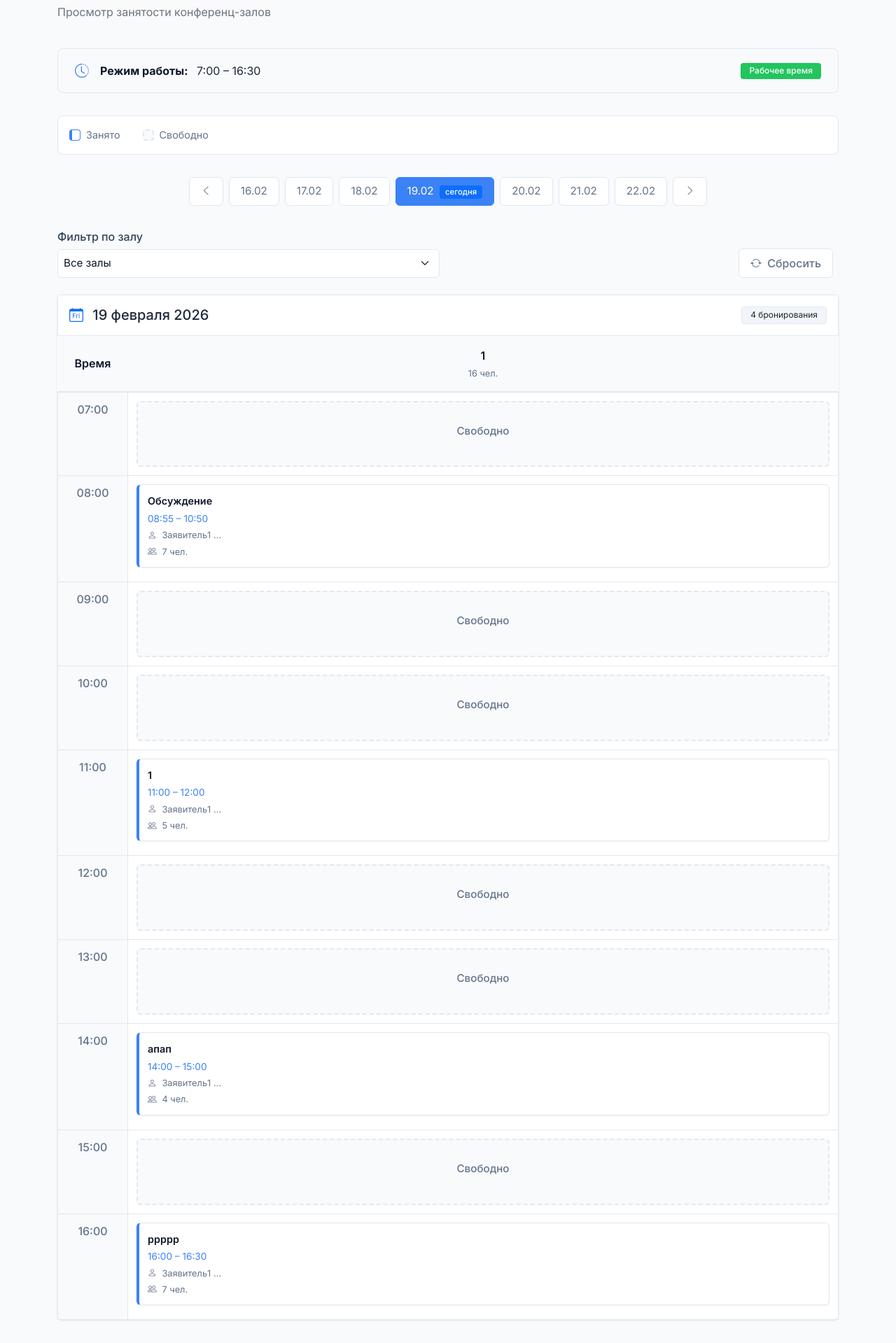
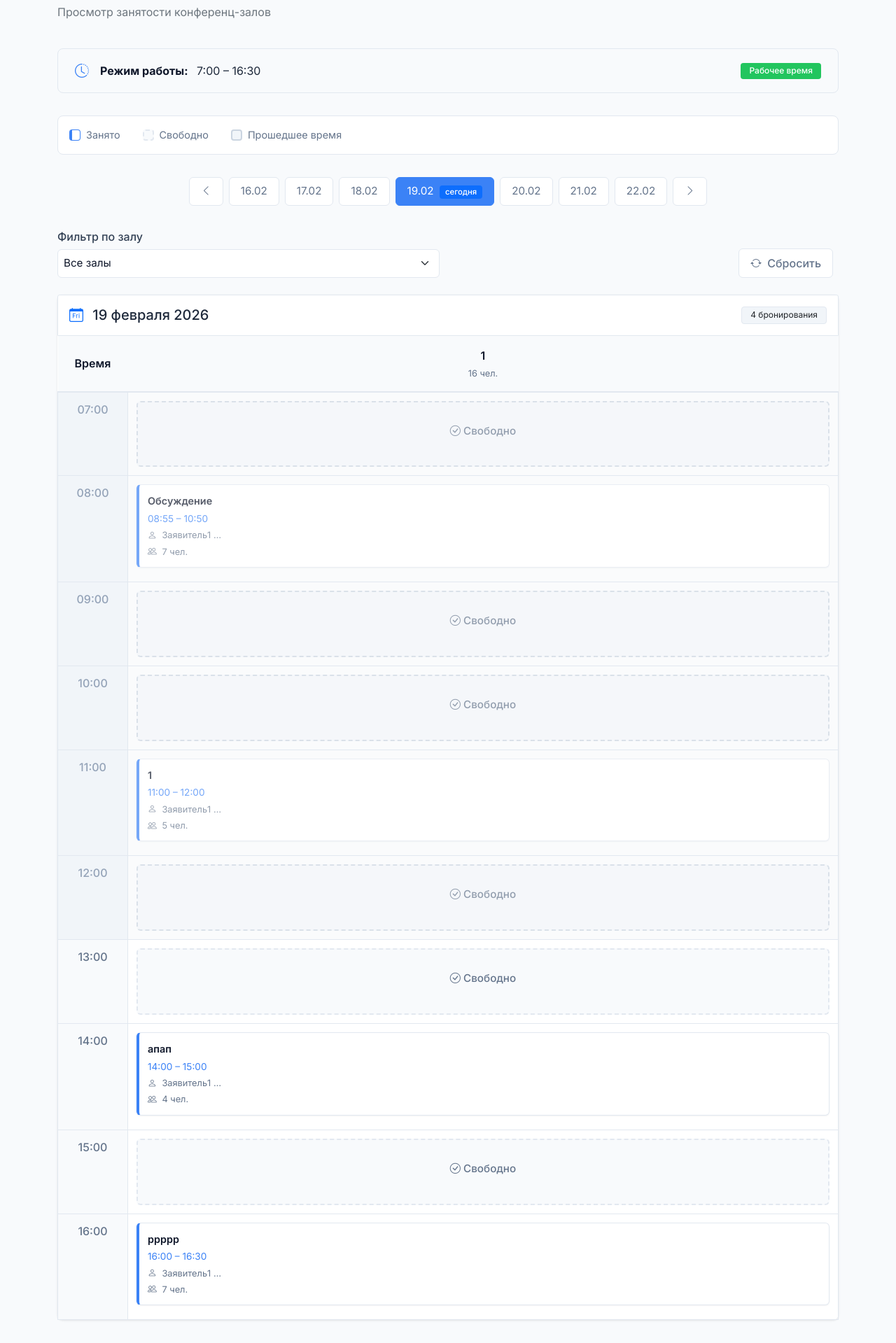
Before and after one commit to Dina230/work1, a Django app: page /schedule/ in a window 1280 px wide. Shown: the part 162-2081 px from the top of the page at 70% size. Run offline with Django 5.2, Linux system fonts and the light colour scheme; a user stored in the database is signed in; data comes from the database, SQL or seed files in the repository; both versions use the stored data as it was after the commit.

Commit message:
календарь бронирований конференц-залов исправлено

```diff
--- a/booking_system/bookings/templates/bookings/schedule.html
+++ b/booking_system/bookings/templates/bookings/schedule.html
@@ -30,7 +30,13 @@
         background-color: var(--bg-light); font-weight: 500; text-align: center;
         width: 100px; vertical-align: middle; color: var(--text-secondary);
     }
+    .time-slot.past {
+        background-color: #f1f5f9; color: #94a3b8;
+    }
     .booking-cell { min-height: 100px; padding: 0.5rem; }
+    .booking-cell.past {
+        background-color: #f8fafc; opacity: 0.7;
+    }
     .booking-item {
         background-color: #ffffff; border: 1px solid var(--border-color);
         border-left: 4px solid var(--accent); padding: 0.75rem; margin-bottom: 0.5rem;
@@ -51,14 +57,22 @@
         transition: all 0.2s;
     }
     .free-slot:hover { border-color: var(--success); background-color: #f0fdf4; }
+    .free-slot.past {
+        border-color: #cbd5e1; background-color: #f1f5f9; cursor: not-allowed;
+    }
+    .free-slot.past:hover { border-color: #cbd5e1; background-color: #f1f5f9; }
     .free-slot a { color: var(--text-primary); text-decoration: none; width: 100%; }
     .free-text { font-size: 0.95rem; font-weight: 500; color: var(--text-secondary); margin-bottom: 0.5rem; }
+    .free-text.past { color: #94a3b8; }
     .book-now-btn {
         display: inline-block; background-color: var(--success); color: white;
         padding: 0.25rem 0.75rem; border-radius: 2rem; font-size: 0.8rem;
         transition: background-color 0.2s;
     }
     .book-now-btn:hover { background-color: #16a34a; }
+    .book-now-btn.disabled {
+        background-color: #cbd5e1; cursor: not-allowed; pointer-events: none;
+    }
     .date-navigator {
         display: flex; justify-content: center; align-items: center; gap: 0.5rem;
         margin-bottom: 2rem; flex-wrap: wrap;
@@ -95,6 +109,7 @@
         background-color: white; border: 1px solid var(--accent); border-left: 4px solid var(--accent);
     }
     .legend-color.free { background-color: var(--bg-light); border: 2px dashed var(--border-color); }
+    .legend-color.past { background-color: #f1f5f9; border: 2px solid #cbd5e1; }
     .filter-select {
         border: 1px solid var(--border-color); border-radius: 0.375rem;
         padding: 0.5rem; color: var(--text-primary);
@@ -144,6 +159,7 @@
 <div class="legend">
     <div class="legend-item"><div class="legend-color booked"></div><span>Занято</span></div>
     <div class="legend-item"><div class="legend-color free"></div><span>Свободно</span></div>
+    <div class="legend-item"><div class="legend-color past"></div><span>Прошедшее время</span></div>
 </div>
 
 <div class="date-navigator">
@@ -246,9 +262,9 @@
                     <tbody>
                         {% for slot in timeline %}
                             <tr>
-                                <td class="time-slot">{{ slot.label }}</td>
+                                <td class="time-slot {% if slot.is_past %}past{% endif %}">{{ slot.label }}</td>
                                 {% for item in slot.data %}
-                                    <td class="booking-cell">
+                                    <td class="booking-cell {% if item.is_past %}past{% endif %}">
                                         {% for booking in item.bookings %}
                                             <div class="booking-item"
                                                  onclick="location.href='{% url 'bookings:booking_detail' booking.booking.id %}'"
@@ -267,17 +283,25 @@
                                                 </div>
                                             </div>
                                         {% empty %}
-                                            <div class="free-slot">
-                                                {% if user_role == 'requester' %}
-                                                    <a href="{% url 'bookings:create_booking' %}?room={{ item.room.id }}&date={{ selected_date|date:'Y-m-d' }}&start={{ slot.hour }}"
+                                            <div class="free-slot {% if item.is_past %}past{% endif %}">
+                                                {% if user_role == 'requester' and not item.is_past %}
+                                                    <a href="{% url 'bookings:create_booking' %}?room={{ item.room.id }}&date={{ selected_date|date:'Y-m-d' }}&start={{ slot.hour|stringformat:'02d' }}:00"
                                                        class="d-block">
-                                                        <div class="free-text">Свободно</div>
+                                                        <div class="free-text">
+                                                            <i class="bi bi-check-circle"></i> Свободно
+                                                        </div>
                                                         <span class="book-now-btn">
                                                             <i class="bi bi-plus-circle me-1"></i> Забронировать
                                                         </span>
                                                     </a>
+                                                {% elif user_role == 'requester' and item.is_past %}
+                                                    <div class="free-text past">
+                                                        <i class="bi bi-clock"></i> Время прошло
+                                                    </div>
                                                 {% else %}
-                                                    <div class="free-text">Свободно</div>
+                                                    <div class="free-text">
+                                                        <i class="bi bi-check-circle"></i> Свободно
+                                                    </div>
                                                 {% endif %}
                                             </div>
                                         {% endfor %}
--- a/booking_system/bookings/views.py
+++ b/booking_system/bookings/views.py
@@ -576,7 +576,7 @@ def schedule(request):
         local_start = timezone.localtime(booking.start_time)
         local_end = timezone.localtime(booking.end_time)
 
-        booking_hour = local_start.hour  # ✅ Теперь это локальный час (не UTC!)
+        booking_hour = local_start.hour  # ✅ Локальный час (не UTC!)
         booking_room_id = booking.room.id
 
         if 7 <= booking_hour <= 16:
@@ -590,19 +590,29 @@ def schedule(request):
 
     # Формирование timeline для шаблона
     timeline = []
+    now = timezone.now()
+
     for hour in range(7, 17):
         slot_label = "16:00" if hour == 16 else f"{hour:02d}:00"
+
+        # 🔥 Проверяем, прошёл ли этот час
+        slot_datetime = timezone.make_aware(
+            datetime.combine(selected_date_obj, datetime.min.time()) + timedelta(hours=hour))
+        is_past = slot_datetime < now
+
         hour_data = []
         for room in rooms:
             key = (hour, room.id)
             hour_data.append({
                 'room': room,
-                'bookings': calendar_data.get(key, [])
+                'bookings': calendar_data.get(key, []),
+                'is_past': is_past,  # ✅ Передаём флаг "прошло ли время"
             })
         timeline.append({
             'hour': hour,
             'label': slot_label,
-            'data': hour_data
+            'data': hour_data,
+            'is_past': is_past,
         })
 
     # Даты для навигации
```
Also changed, not shown: booking_system/db.sqlite3, 1 other file.
